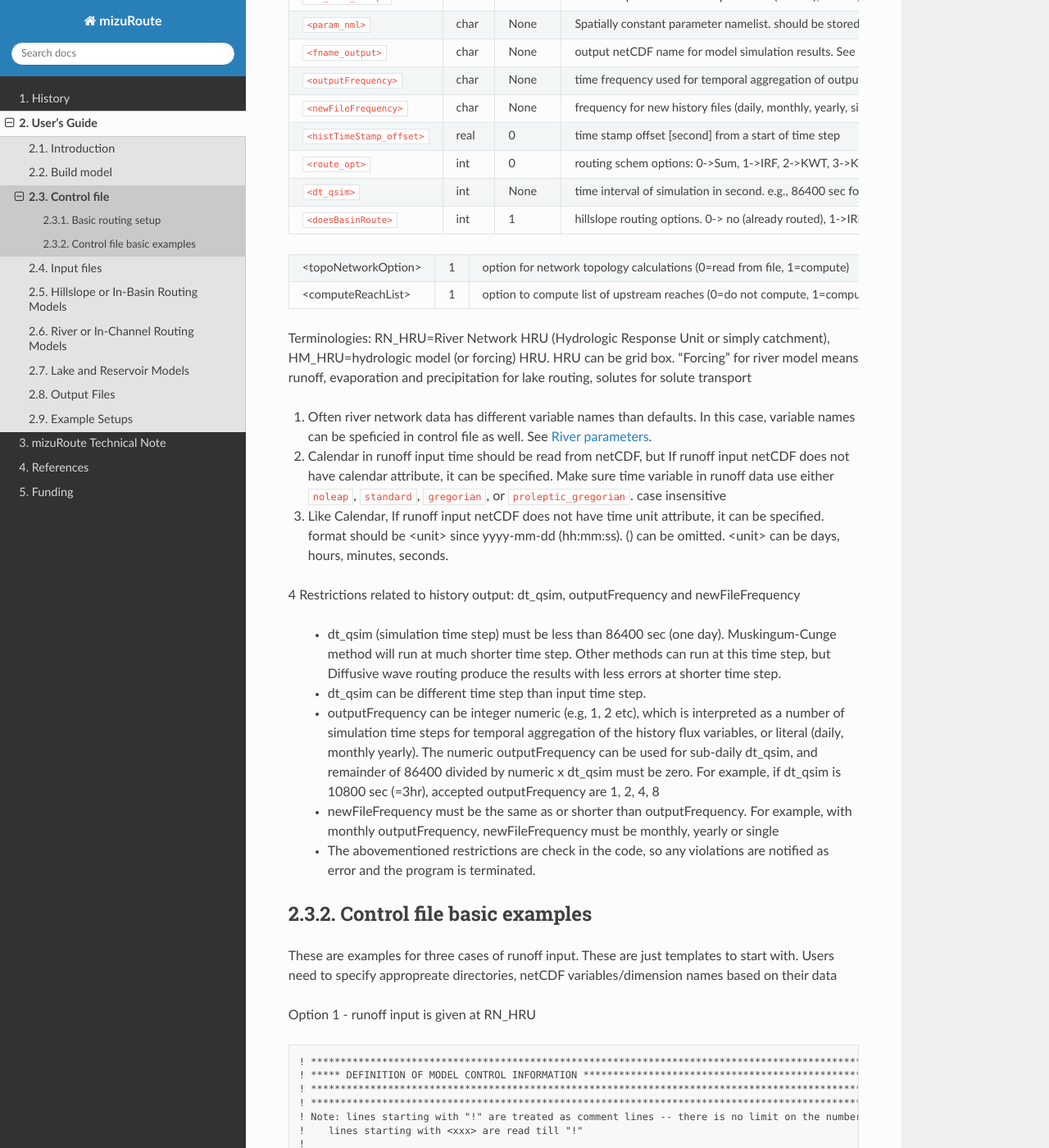
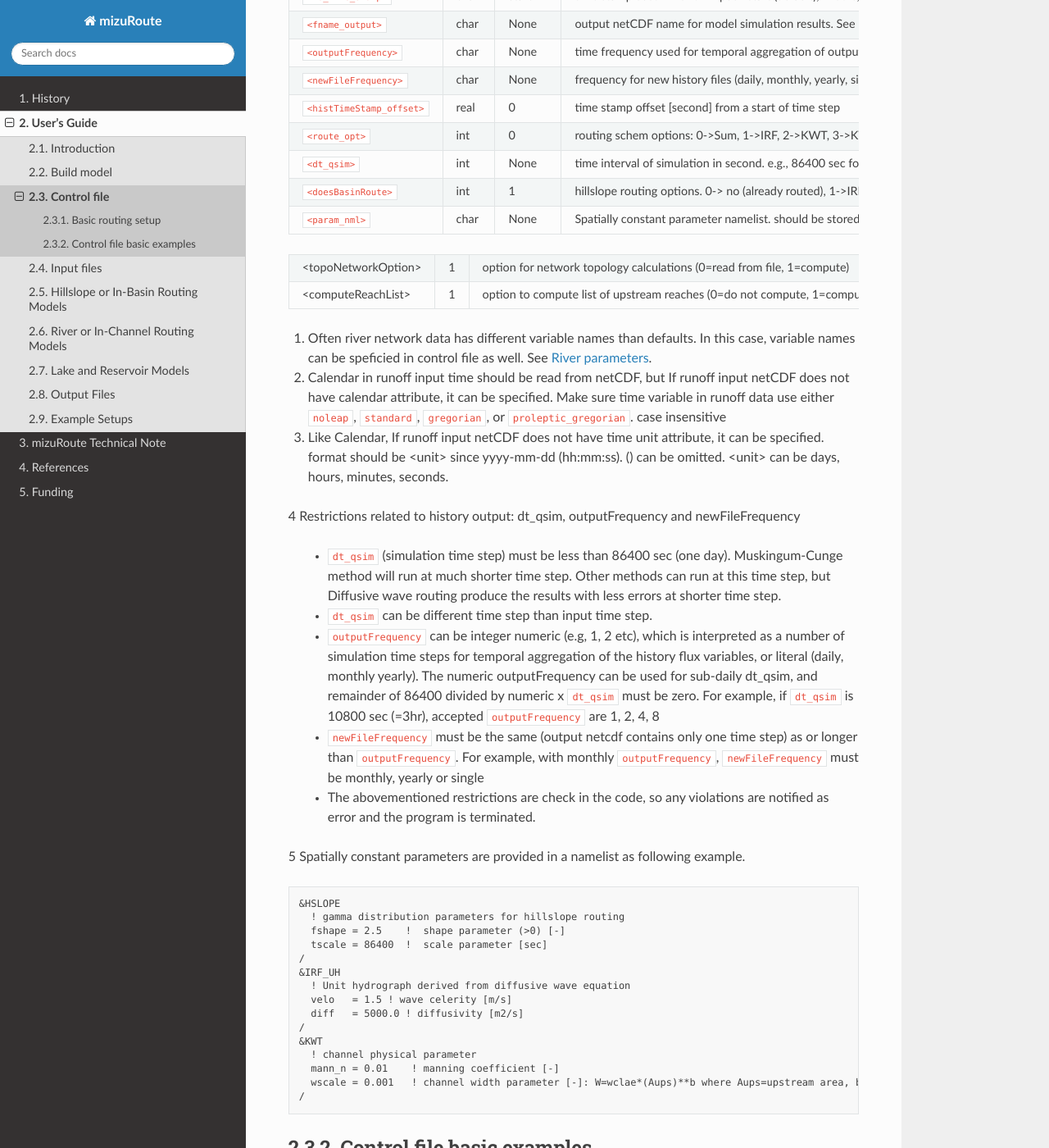
Before and after one commit to ESCOMP/mizuRoute, a Sphinx documentation site: the page built from docs/source/users_guide/Control_file.rst, in a window 1280 px wide and 1400 px high, scrolled down 1873 px. Shown: the whole window at 82% size. Built offline with Sphinx 7.4.7 and the Read the Docs theme 3.1.0, drawn with Linux system fonts in a browser that asks for light colours; some of the changed text lies outside the part shown.

Commit message:
added namelist information

```diff
--- a/docs/source/users_guide/Control_file.rst
+++ b/docs/source/users_guide/Control_file.rst
@@ -83,7 +83,7 @@ For water management option, See :doc:`Water management option <Input_files>`.
    * - ``<dname_nhru>``
      - char
      - None
-     - dimension name for RN_HRU in river network netCDF
+     - dimension name for HRU (Hydrologi Respone Unit or catchment) in river network netCDF
    * - ``<fname_qsim>``
      - char
      - None
@@ -136,10 +136,6 @@ For water management option, See :doc:`Water management option <Input_files>`.
      - char
      - start
      - time stamp used in runoff input - start (default), middle, or end, otherwise error
-   * - ``<param_nml>``
-     - char
-     - None
-     - Spatially constant parameter namelist. should be stored in <ancil_dir>. See Note x
    * - ``<fname_output>``
      - char
      - None
@@ -168,14 +164,16 @@ For water management option, See :doc:`Water management option <Input_files>`.
      - int
      - 1
      - hillslope routing options. 0-> no (already routed), 1->IRF
+   * - ``<param_nml>``
+     - char
+     - None
+     - Spatially constant parameter namelist. should be stored in <ancil_dir>. See Note 5
 
 +------------------------+-----------------+---------------------------------------------------------------------------------------------------------+
 | <topoNetworkOption>    | 1               | option for network topology calculations (0=read from file, 1=compute)                                  |
 +------------------------+-----------------+---------------------------------------------------------------------------------------------------------+
 | <computeReachList>     | 1               | option to compute list of upstream reaches (0=do not compute, 1=compute)                                |
 +------------------------+-----------------+---------------------------------------------------------------------------------------------------------+
-
-Terminologies: RN_HRU=River Network HRU (Hydrologic Response Unit or simply catchment), HM_HRU=hydrologic model (or forcing) HRU. HRU can be grid box. "Forcing" for river model means runoff, evaporation and precipitation for lake routing, solutes for solute transport
 
 1. Often river network data has different variable names than defaults. In this case, variable names can be speficied in control file as well. See :ref:`River parameters <River_network_data>`.
 
@@ -185,18 +183,36 @@ Terminologies: RN_HRU=River Network HRU (Hydrologic Response Unit or simply catc
 
 4 Restrictions related to history output: dt_qsim, outputFrequency and newFileFrequency
 
-  * dt_qsim (simulation time step) must be less than 86400 sec (one day). Muskingum-Cunge method will run at much shorter time step. Other methods can run at this time step, but Diffusive wave routing produce the results with less errors at shorter time step.
+  * ``dt_qsim`` (simulation time step) must be less than 86400 sec (one day). Muskingum-Cunge method will run at much shorter time step. Other methods can run at this time step, but Diffusive wave routing produce the results with less errors at shorter time step.
 
-  * dt_qsim can be different time step than input time step.
+  * ``dt_qsim`` can be different time step than input time step.
 
-  * outputFrequency can be integer numeric (e.g, 1, 2 etc), which is interpreted as a number of simulation time steps for temporal aggregation of the history flux variables, or literal (daily, monthly yearly).
-    The numeric outputFrequency can be used for sub-daily dt_qsim, and remainder of 86400 divided by numeric x dt_qsim must be zero. For example, if dt_qsim is 10800 sec (=3hr), accepted outputFrequency are
+  * ``outputFrequency`` can be integer numeric (e.g, 1, 2 etc), which is interpreted as a number of simulation time steps for temporal aggregation of the history flux variables, or literal (daily, monthly yearly).
+    The numeric outputFrequency can be used for sub-daily dt_qsim, and remainder of 86400 divided by numeric x ``dt_qsim`` must be zero. For example, if ``dt_qsim`` is 10800 sec (=3hr), accepted ``outputFrequency`` are
     1, 2, 4, 8
 
-  * newFileFrequency must be the same as or shorter than outputFrequency. For example, with monthly outputFrequency, newFileFrequency must be monthly, yearly or single
+  * ``newFileFrequency`` must be the same (output netcdf contains only one time step) as or longer than ``outputFrequency``. For example, with monthly ``outputFrequency``, ``newFileFrequency`` must be monthly, yearly or single
 
   * The abovementioned restrictions are check in the code, so any violations are notified as error and the program is terminated.
 
+5 Spatially constant parameters are provided in a namelist as following example.
+::
+
+     &HSLOPE
+       ! gamma distribution parameters for hillslope routing
+       fshape = 2.5    !  shape parameter (>0) [-]
+       tscale = 86400  !  scale parameter [sec]
+     /
+     &IRF_UH
+       ! Unit hydrograph derived from diffusive wave equation
+       velo   = 1.5 ! wave celerity [m/s]
+       diff   = 5000.0 ! diffusivity [m2/s]
+     /
+     &KWT
+       ! channel physical parameter
+       mann_n = 0.01    ! manning coefficient [-]
+       wscale = 0.001   ! channel width parameter [-]: W=wclae*(Aups)**b where Aups=upstream area, b=0.5
+     /
 
 .. _Control_file_basic_examples:
 
```
Also changed, not shown: other parts of docs/source/users_guide/Control_file.rst (+1 -1 lines).
